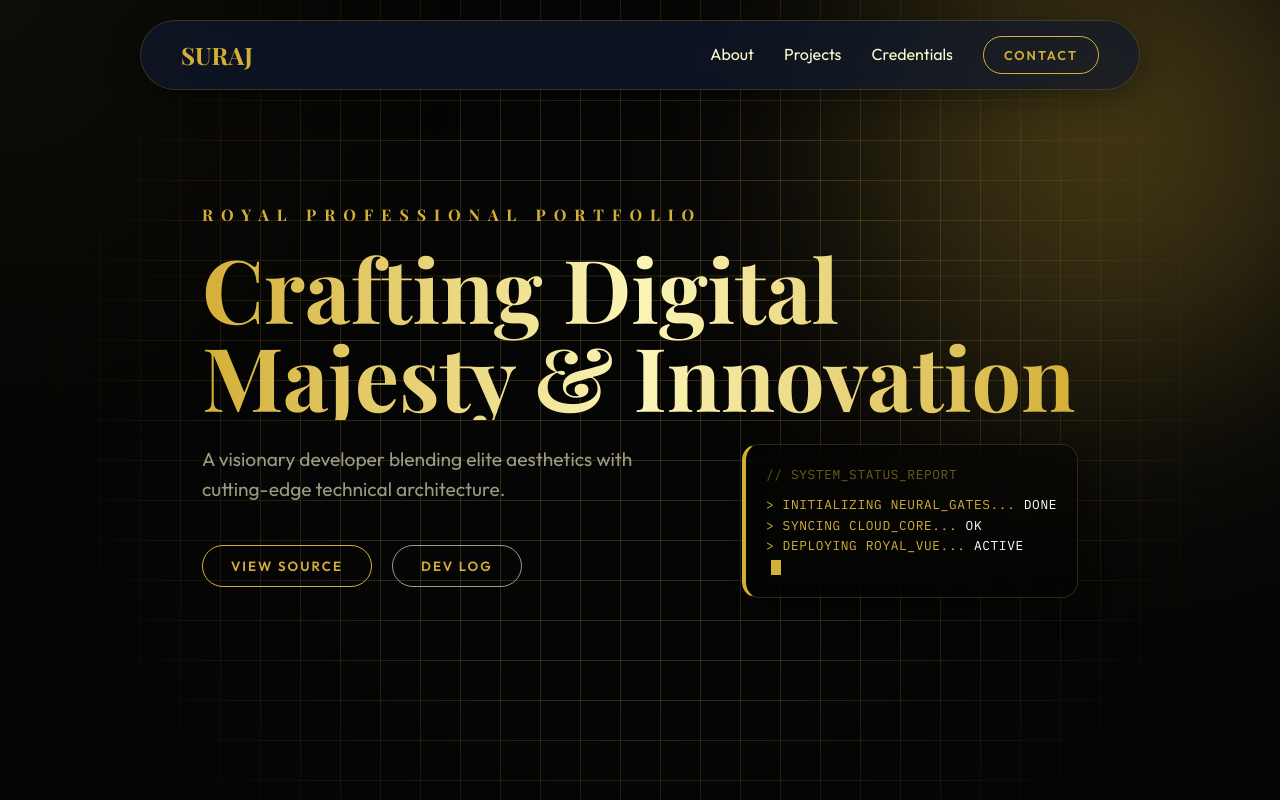
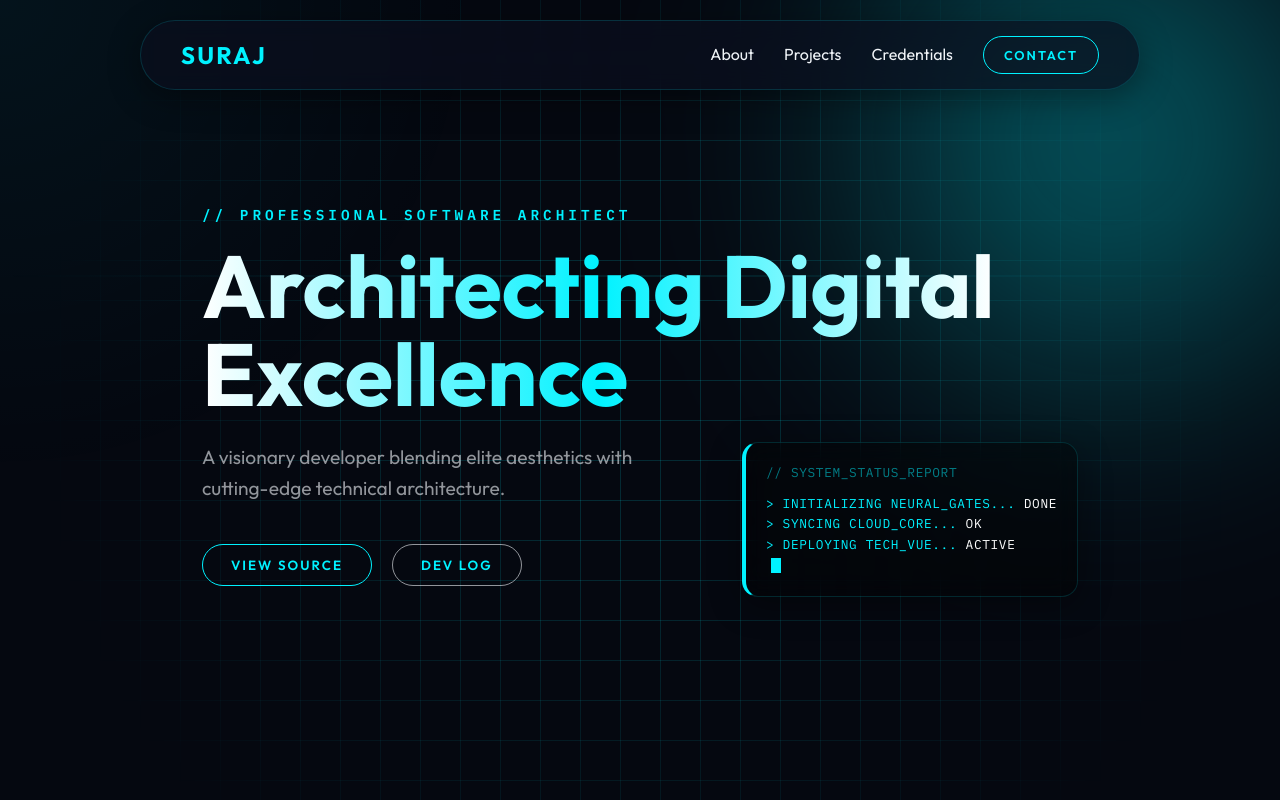
Before and after one commit to SurajBorgave/Suraj-Portfolio, a React (Vite) app: page / in a window 1280 px wide. Both pictures are taken after a click on the button "VIEW SOURCE". Shown: the top 800 px of the page. Built offline with nearby package versions, Linux system fonts and the light colour scheme; a web font is replaced by a local one.

Commit message:
Layout: Fix header overlap, expand matrix to fixed global bg, update to Professional Tech theme

```diff
--- a/src/App.jsx
+++ b/src/App.jsx
@@ -55,7 +55,7 @@ const SKILLS = ["React", "Javascript", "Figma", "Node.js", "Python", "UI/UX", "M
 // --- Components ---
 
 const DigitalMatrix = () => (
-  <div className="absolute inset-0 overflow-hidden pointer-events-none opacity-[0.03]" style={{ position: 'absolute', top: 0, left: 0, right: 0, bottom: 0, zIndex: 1 }}>
+  <div className="fixed inset-0 overflow-hidden pointer-events-none opacity-[0.03]" style={{ position: 'fixed', top: 0, left: 0, width: '100vw', height: '100vh', zIndex: 0 }}>
     <div className="cyber-grid w-full h-full" style={{ width: '100%', height: '100%' }} />
     <div className="scanline" />
   </div>
@@ -63,15 +63,15 @@ const DigitalMatrix = () => (
 
 const GlassConsole = () => (
   <div className="glass-card mono" style={{
-    padding: '20px', fontSize: '0.8rem', color: 'var(--primary-gold)',
-    borderLeft: '4px solid var(--primary-gold)', background: 'rgba(0,0,0,0.4)',
+    padding: '20px', fontSize: '0.8rem', color: 'var(--primary-tech)',
+    borderLeft: '4px solid var(--primary-tech)', background: 'rgba(0,0,0,0.4)',
     maxWidth: '400px'
   }}>
     <div style={{ opacity: 0.5, marginBottom: '10px' }}>// SYSTEM_STATUS_REPORT</div>
     <div>&gt; INITIALIZING NEURAL_GATES... <span style={{ color: 'white' }}>DONE</span></div>
     <div>&gt; SYNCING CLOUD_CORE... <span style={{ color: 'white' }}>OK</span></div>
-    <div>&gt; DEPLOYING ROYAL_VUE... <span style={{ color: 'white' }}>ACTIVE</span></div>
-    <div className="blink" style={{ width: '10px', height: '15px', background: 'var(--primary-gold)', display: 'inline-block', verticalAlign: 'middle', marginLeft: '5px' }}></div>
+    <div>&gt; DEPLOYING TECH_VUE... <span style={{ color: 'white' }}>ACTIVE</span></div>
+    <div className="blink" style={{ width: '10px', height: '15px', background: 'var(--primary-tech)', display: 'inline-block', verticalAlign: 'middle', marginLeft: '5px' }}></div>
   </div>
 );
 
@@ -81,7 +81,7 @@ const Navbar = () => (
     width: '90%', maxWidth: '1000px', display: 'flex', justifyContent: 'space-between',
     padding: '15px 40px', zIndex: 1000, borderRadius: '40px'
   }}>
-    <div className="logo serif" style={{ fontSize: '1.5rem', fontWeight: 'bold', color: 'var(--primary-gold)' }}>SURAJ</div>
+    <div className="logo sans" style={{ fontSize: '1.5rem', fontWeight: 'bold', color: 'var(--primary-tech)', letterSpacing: '2px' }}>SURAJ</div>
     <div className="links" style={{ display: 'flex', gap: '30px', alignItems: 'center' }}>
       <a href="#about" style={{ color: 'var(--text-main)', textDecoration: 'none', fontWeight: '500' }}>About</a>
       <a href="#projects" style={{ color: 'var(--text-main)', textDecoration: 'none', fontWeight: '500' }}>Projects</a>
@@ -115,22 +115,22 @@ const App = () => {
           height: '100%',
           pointerEvents: 'none',
           zIndex: 0,
-          background: `radial-gradient(600px circle at ${mousePos.x}px ${mousePos.y}px, rgba(212, 175, 55, 0.05), transparent 80%)`
+          background: `radial-gradient(600px circle at ${mousePos.x}px ${mousePos.y}px, rgba(0, 242, 255, 0.05), transparent 80%)`
         }}
       />
       <Navbar />
 
       {/* HERO SECTION */}
-      <section className="hero" style={{ height: '100vh', display: 'flex', alignItems: 'center', position: 'relative', overflow: 'hidden' }}>
+      <section className="hero" style={{ minHeight: '100vh', display: 'flex', alignItems: 'center', position: 'relative', overflow: 'hidden', paddingTop: '100px' }}>
         <div className="container" style={{ position: 'relative', zIndex: 2 }}>
           <motion.div
             initial={{ opacity: 0, y: 30 }}
             animate={{ opacity: 1, y: 0 }}
             transition={{ duration: 1 }}
           >
-            <h4 className="serif" style={{ color: 'var(--primary-gold)', letterSpacing: '8px', marginBottom: '1rem', textTransform: 'uppercase' }}>Royal Professional Portfolio</h4>
-            <h1 className="section-title gold-text glitch-hover" style={{ fontSize: '5.5rem', lineHeight: '1', textAlign: 'left', marginBottom: '1.5rem' }}>
-              Crafting Digital <br /> Majesty & Innovation
+            <h4 className="mono" style={{ color: 'var(--primary-tech)', letterSpacing: '4px', marginBottom: '1rem', textTransform: 'uppercase', fontSize: '0.9rem' }}>// Professional Software Architect</h4>
+            <h1 className="section-title accent-text glitch-hover" style={{ fontSize: '5.5rem', lineHeight: '1', textAlign: 'left', marginBottom: '1.5rem' }}>
+              Architecting Digital <br /> Excellence
             </h1>
             <div style={{ display: 'flex', gap: '40px', alignItems: 'flex-start' }}>
               <div style={{ flex: 1 }}>
@@ -162,7 +162,7 @@ const App = () => {
           transition={{ duration: 20, repeat: Infinity, ease: "linear" }}
           style={{
             position: 'absolute', right: '-10%', top: '-20%', width: '600px', height: '600px',
-            borderRadius: '50%', background: 'radial-gradient(circle, var(--primary-gold-glow) 0%, transparent 70%)',
+            borderRadius: '50%', background: 'radial-gradient(circle, var(--primary-tech-glow) 0%, transparent 70%)',
             filter: 'blur(80px)', zIndex: 1
           }}
         />
@@ -176,18 +176,18 @@ const App = () => {
               <img src="https://images.unsplash.com/photo-1507003211169-0a1dd7228f2d?q=80&w=1974&auto=format&fit=crop" alt="Profile" style={{ width: '100%', height: '100%', objectFit: 'cover', opacity: 0.8 }} />
             </div>
             <div>
-              <h2 className="section-title gold-text" style={{ textAlign: 'left', fontSize: '3rem' }}>The Visionary</h2>
+              <h2 className="section-title accent-text" style={{ textAlign: 'left', fontSize: '3rem' }}>The Architect</h2>
               <p style={{ marginBottom: '20px', fontSize: '1.1rem' }}>
                 With a passion for both aesthetic perfection and technical excellence, I bridge the gap between imagination and reality. My work is defined by precision, luxury, and scalability.
               </p>
               <div style={{ display: 'grid', gridTemplateColumns: '1fr 1fr', gap: '20px' }}>
                 <div className="glass-card" style={{ padding: '20px' }}>
-                  <h3 style={{ color: 'var(--primary-gold)' }}>50+</h3>
-                  <p>Projects Delivered</p>
+                  <h3 style={{ color: 'var(--primary-tech)' }}>50+</h3>
+                  <p>Deployments</p>
                 </div>
                 <div className="glass-card" style={{ padding: '20px' }}>
-                  <h3 style={{ color: 'var(--primary-gold)' }}>12+</h3>
-                  <p>Global Certificates</p>
+                  <h3 style={{ color: 'var(--primary-tech)' }}>12+</h3>
+                  <p>Technical Certs</p>
                 </div>
               </div>
             </div>
@@ -196,9 +196,9 @@ const App = () => {
       </section>
 
       {/* PROJECTS SECTION */}
-      <section id="projects">
+      <section id="projects" style={{ position: 'relative', zIndex: 2 }}>
         <div className="container">
-          <h2 className="section-title gold-text">Featured Works</h2>
+          <h2 className="section-title accent-text">Featured Implementations</h2>
           <div style={{ display: 'grid', gridTemplateColumns: 'repeat(auto-fit, minmax(350px, 1fr))', gap: '30px' }}>
             {PROJECTS.map(proj => (
               <motion.div
@@ -209,10 +209,10 @@ const App = () => {
               >
                 <div className="scanline" style={{ opacity: 0.05 }} />
                 <div style={{ display: 'flex', justifyContent: 'space-between', alignItems: 'center' }}>
-                  <Code color="var(--primary-gold)" size={32} />
-                  <span className="mono" style={{ fontSize: '0.7rem', color: 'var(--primary-gold)', opacity: 0.6 }}>PROJ_ID::{proj.id.toString().padStart(3, '0')}</span>
+                  <Code color="var(--primary-tech)" size={32} />
+                  <span className="mono" style={{ fontSize: '0.7rem', color: 'var(--primary-tech)', opacity: 0.6 }}>PROJ_ID::{proj.id.toString().padStart(3, '0')}</span>
                 </div>
-                <h3 className="serif" style={{ fontSize: '1.8rem' }}>{proj.title}</h3>
+                <h3 className="sans" style={{ fontSize: '1.8rem' }}>{proj.title}</h3>
                 <p style={{ color: 'var(--text-muted)' }}>{proj.desc}</p>
                 <div style={{ display: 'flex', gap: '10px', flexWrap: 'wrap' }}>
                   {proj.tech.map(t => (
@@ -229,9 +229,9 @@ const App = () => {
       </section>
 
       {/* CREDENTIALS SECTION */}
-      <section id="certs">
+      <section id="certs" style={{ position: 'relative', zIndex: 2 }}>
         <div className="container">
-          <h2 className="section-title gold-text">Royal Credentials</h2>
+          <h2 className="section-title accent-text">Systems Credentials</h2>
           <div style={{ display: 'grid', gridTemplateColumns: 'repeat(auto-fit, minmax(300px, 1fr))', gap: '30px' }}>
             {CERTIFICATES.map(cert => (
               <motion.div
@@ -241,10 +241,10 @@ const App = () => {
                 style={{ padding: '30px', position: 'relative', overflow: 'hidden' }}
               >
                 <div style={{ position: 'absolute', top: '-10px', right: '-10px', opacity: 0.1 }}>
-                  <Award size={100} color="var(--primary-gold)" />
+                  <Award size={100} color="var(--primary-tech)" />
                 </div>
-                <h3 className="serif" style={{ fontSize: '1.4rem', marginBottom: '10px' }}>{cert.name}</h3>
-                <p style={{ color: 'var(--primary-gold)', fontWeight: 'bold' }}>{cert.issuer}</p>
+                <h3 className="sans" style={{ fontSize: '1.4rem', marginBottom: '10px' }}>{cert.name}</h3>
+                <p style={{ color: 'var(--primary-tech)', fontWeight: 'bold' }}>{cert.issuer}</p>
                 <p style={{ color: 'var(--text-muted)', fontSize: '0.9rem' }}>Issued: {cert.date}</p>
               </motion.div>
             ))}
@@ -253,17 +253,17 @@ const App = () => {
       </section>
 
       {/* EXPERIENCE & EDUCATION */}
-      <section>
+      <section style={{ position: 'relative', zIndex: 2 }}>
         <div className="container">
           <div style={{ display: 'grid', gridTemplateColumns: '1fr 1fr', gap: '60px' }}>
             <div>
-              <h2 className="section-title gold-text" style={{ textAlign: 'left', fontSize: '2.5rem' }}>Experience</h2>
+              <h2 className="section-title accent-text" style={{ textAlign: 'left', fontSize: '2.5rem' }}>Experience</h2>
               <div style={{ display: 'flex', flexDirection: 'column', gap: '20px' }}>
                 {EXPERIENCE.map(exp => (
                   <div key={exp.id} className="glass-card" style={{ padding: '30px' }}>
                     <div style={{ display: 'flex', justifyContent: 'space-between', marginBottom: '10px' }}>
-                      <h3 className="serif">{exp.role}</h3>
-                      <span style={{ color: 'var(--primary-gold)', fontWeight: 'bold' }}>{exp.duration}</span>
+                      <h3 className="sans" style={{ fontSize: '1.2rem' }}>{exp.role}</h3>
+                      <span className="mono" style={{ color: 'var(--primary-tech)', fontWeight: 'bold', fontSize: '0.9rem' }}>{exp.duration}</span>
                     </div>
                     <p style={{ color: 'var(--text-muted)' }}>{exp.company}</p>
                   </div>
@@ -271,13 +271,13 @@ const App = () => {
               </div>
             </div>
             <div>
-              <h2 className="section-title gold-text" style={{ textAlign: 'left', fontSize: '2.5rem' }}>Education</h2>
+              <h2 className="section-title accent-text" style={{ textAlign: 'left', fontSize: '2.5rem' }}>Education</h2>
               <div style={{ display: 'flex', flexDirection: 'column', gap: '20px' }}>
                 {EDUCATION.map(edu => (
                   <div key={edu.id} className="glass-card" style={{ padding: '30px' }}>
                     <div style={{ display: 'flex', justifyContent: 'space-between', marginBottom: '10px' }}>
-                      <h3 className="serif">{edu.degree}</h3>
-                      <span style={{ color: 'var(--primary-gold)', fontWeight: 'bold' }}>{edu.year}</span>
+                      <h3 className="sans" style={{ fontSize: '1.2rem' }}>{edu.degree}</h3>
+                      <span className="mono" style={{ color: 'var(--primary-tech)', fontWeight: 'bold', fontSize: '0.9rem' }}>{edu.year}</span>
                     </div>
                     <p style={{ color: 'var(--text-muted)' }}>{edu.school}</p>
                   </div>
@@ -289,9 +289,9 @@ const App = () => {
       </section>
 
       {/* SKILLS SECTION */}
-      <section>
+      <section style={{ position: 'relative', zIndex: 2 }}>
         <div className="container" style={{ textAlign: 'center' }}>
-          <h2 className="section-title gold-text">Technical Prowess</h2>
+          <h2 className="section-title accent-text">Core Stack</h2>
           <div style={{ display: 'flex', flexWrap: 'wrap', justifyContent: 'center', gap: '20px', maxWidth: '800px', margin: '0 auto' }}>
             {SKILLS.map(skill => (
               <div key={skill} className="glass-card" style={{ padding: '15px 30px', borderRadius: '40px', fontWeight: 'bold', letterSpacing: '1px' }}>
@@ -303,33 +303,33 @@ const App = () => {
       </section>
 
       {/* CONTACT SECTION */}
-      <section id="contact" style={{ background: 'linear-gradient(to bottom, transparent, var(--bg-card))' }}>
+      <section id="contact" style={{ position: 'relative', zIndex: 2, background: 'linear-gradient(to bottom, transparent, var(--bg-card))' }}>
         <div className="container">
           <div className="glass-card" style={{ padding: '80px', textAlign: 'center' }}>
-            <h2 className="section-title gold-text">Begin a Legacy</h2>
+            <h2 className="section-title accent-text">Initialize Connection</h2>
             <p style={{ fontSize: '1.2rem', maxWidth: '600px', margin: '0 auto 40px', color: 'var(--text-muted)' }}>
-              Available for high-end collaborations and visionary projects. Let's create something timeless.
+              Open for technical collaborations and architecture development. Send a ping.
             </p>
             <form style={{ maxWidth: '600px', margin: '0 auto', display: 'flex', flexDirection: 'column', gap: '20px' }}>
               <input type="text" placeholder="Your Name" style={{ background: 'rgba(255,255,255,0.05)', border: '1px solid var(--glass-border)', padding: '15px 25px', borderRadius: '10px', color: 'white', outline: 'none' }} />
               <input type="email" placeholder="Your Email" style={{ background: 'rgba(255,255,255,0.05)', border: '1px solid var(--glass-border)', padding: '15px 25px', borderRadius: '10px', color: 'white', outline: 'none' }} />
               <textarea placeholder="Your Message" rows="5" style={{ background: 'rgba(255,255,255,0.05)', border: '1px solid var(--glass-border)', padding: '15px 25px', borderRadius: '10px', color: 'white', outline: 'none' }}></textarea>
-              <button className="premium" type="button" style={{ padding: '15px' }}>Send Envoys</button>
+              <button className="premium mono" type="button" style={{ padding: '15px' }}>SEND PING</button>
             </form>
           </div>
         </div>
       </section>
 
       {/* FOOTER */}
-      <footer style={{ padding: '50px 0', textAlign: 'center', borderTop: '1px solid var(--glass-border)' }}>
+      <footer style={{ position: 'relative', zIndex: 2, padding: '50px 0', textAlign: 'center', borderTop: '1px solid var(--glass-border)' }}>
         <div className="container">
-          <div className="serif" style={{ fontSize: '2rem', color: 'var(--primary-gold)', marginBottom: '20px' }}>SURAJ</div>
+          <div className="sans" style={{ fontSize: '2rem', fontWeight: 'bold', letterSpacing: '2px', color: 'var(--primary-tech)', marginBottom: '20px' }}>SURAJ</div>
           <div style={{ display: 'flex', justifyContent: 'center', gap: '30px', marginBottom: '30px' }}>
             <Github color="var(--text-muted)" size={24} style={{ cursor: 'pointer' }} />
             <Linkedin color="var(--text-muted)" size={24} style={{ cursor: 'pointer' }} />
             <Globe color="var(--text-muted)" size={24} style={{ cursor: 'pointer' }} />
           </div>
-          <p style={{ color: 'var(--text-muted)', fontSize: '0.9rem' }}>&copy; 2026 Suraj Professional. All Rights Reserved. Crafted with Royal Precision.</p>
+          <p className="mono" style={{ color: 'var(--text-muted)', fontSize: '0.8rem' }}>&copy; 2026 SURAJ. All Systems Operational.</p>
         </div>
       </footer>
     </div>
--- a/src/index.css
+++ b/src/index.css
@@ -1,15 +1,15 @@
 :root {
-  /* Royal Elegant Palette */
-  --primary-gold: #D4AF37;
-  --primary-gold-glow: rgba(212, 175, 55, 0.4);
-  --bg-deep: #050505;
-  --bg-card: rgba(15, 25, 45, 0.7);
-  --accent-blue: #00f2ff;
+  /* Professional Tech Palette */
+  --primary-tech: #00f2ff;
+  --primary-tech-glow: rgba(0, 242, 255, 0.4);
+  --bg-deep: #050810;
+  --bg-card: rgba(10, 15, 30, 0.7);
+  --accent-blue: #0088ff;
   --cyber-cyan: #00f2ff;
-  --cyber-gold: #ffcc00;
-  --text-main: #FFFDD0; /* Soft Cream */
-  --text-muted: rgba(255, 253, 208, 0.6);
-  --glass-border: rgba(212, 175, 55, 0.2);
+  --cyber-silver: #e0e5ec;
+  --text-main: #f0f4f8; /* Crisp White/Silver */
+  --text-muted: rgba(240, 244, 248, 0.6);
+  --glass-border: rgba(0, 242, 255, 0.15);
 
   /* Fonts */
   --font-serif: 'Playfair Display', serif;
@@ -18,6 +18,7 @@
 
   --transition: all 0.4s cubic-bezier(0.4, 0, 0.2, 1);
 }
+
 
 * {
   margin: 0;
@@ -33,7 +34,12 @@ body {
   line-height: 1.6;
 }
 
-h1, h2, h3, h4, .serif {
+h1, h2, h3, h4 {
+  font-family: var(--font-sans);
+  font-weight: 700;
+}
+
+.serif {
   font-family: var(--font-serif);
 }
 
@@ -42,8 +48,8 @@ h1, h2, h3, h4, .serif {
   letter-spacing: 0.05em;
 }
 
-.gold-text {
-  background: linear-gradient(to right, #D4AF37, #FBF5B7, #D4AF37);
+.accent-text {
+  background: linear-gradient(to right, #ffffff, var(--primary-tech), #ffffff);
   -webkit-background-clip: text;
   -webkit-text-fill-color: transparent;
   display: inline-block;
@@ -60,17 +66,17 @@ h1, h2, h3, h4, .serif {
 }
 
 .glass-card:hover {
-  border-color: var(--primary-gold);
-  box-shadow: 0 8px 32px 0 var(--primary-gold-glow);
+  border-color: var(--primary-tech);
+  box-shadow: 0 8px 32px 0 var(--primary-tech-glow);
   transform: translateY(-5px);
 }
 
 .premium {
   padding: 12px 28px;
   border-radius: 50px;
-  border: 1px solid var(--primary-gold);
+  border: 1px solid var(--primary-tech);
   background: transparent;
-  color: var(--primary-gold) !important;
+  color: var(--primary-tech) !important;
   font-family: var(--font-sans);
   font-weight: 600;
   text-transform: uppercase;
@@ -86,9 +92,9 @@ h1, h2, h3, h4, .serif {
 }
 
 .premium:hover {
-  background: var(--primary-gold);
+  background: var(--primary-tech);
   color: var(--bg-deep) !important;
-  box-shadow: 0 0 20px var(--primary-gold-glow);
+  box-shadow: 0 0 20px var(--primary-tech-glow);
 }
 
 /* Scrollbar */
@@ -101,7 +107,7 @@ h1, h2, h3, h4, .serif {
 }
 
 ::-webkit-scrollbar-thumb {
-  background: var(--primary-gold);
+  background: var(--primary-tech);
   border-radius: 10px;
 }
 
@@ -129,7 +135,7 @@ section {
     linear-gradient(90deg, var(--glass-border) 1px, transparent 1px);
   background-size: 40px 40px;
   background-position: center;
-  mask-image: radial-gradient(circle, black 40%, transparent 80%);
+  mask-image: radial-gradient(circle at center, black 20%, transparent 80%);
 }
 
 .scanline {
@@ -138,7 +144,7 @@ section {
   left: 0;
   width: 100%;
   height: 2px;
-  background: linear-gradient(to right, transparent, var(--primary-gold), transparent);
+  background: linear-gradient(to right, transparent, var(--primary-tech), transparent);
   opacity: 0.1;
   animation: scan 4s linear infinite;
   pointer-events: none;
@@ -159,5 +165,5 @@ section {
 }
 
 .glitch-hover:hover {
-  text-shadow: 2px 0 var(--cyber-cyan), -2px 0 var(--cyber-gold);
+  text-shadow: 2px 0 var(--cyber-cyan), -2px 0 var(--accent-blue);
 }
```
